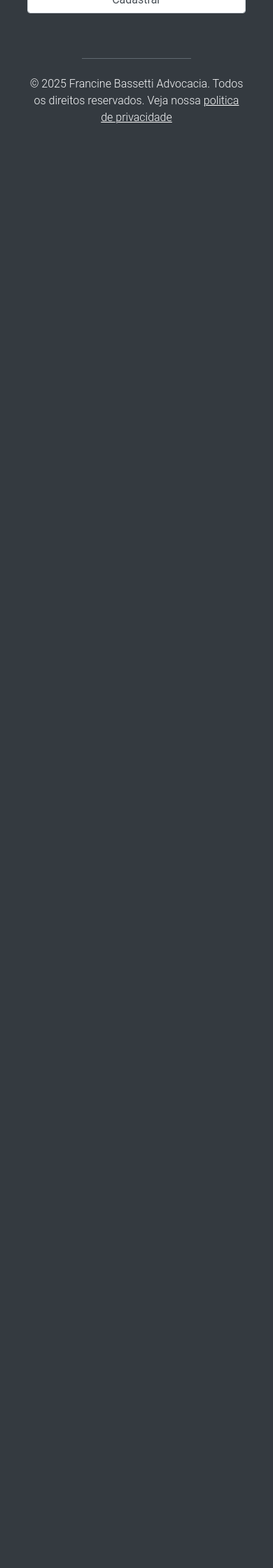
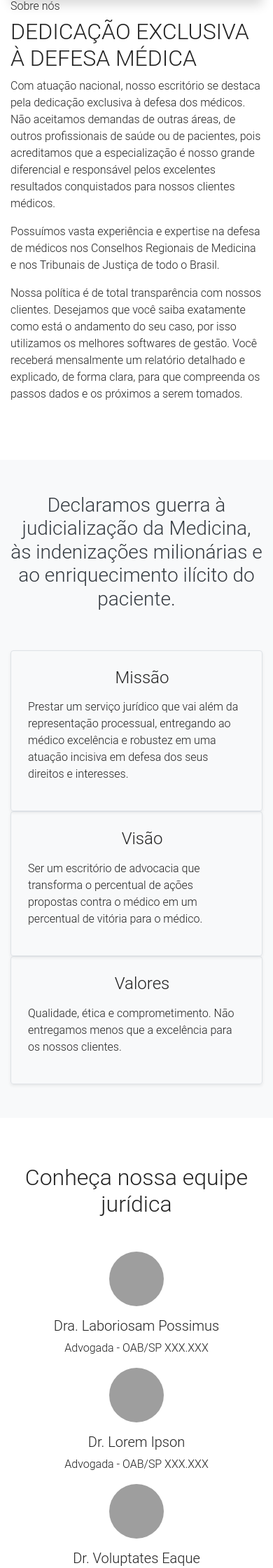
Before and after one commit to ricardocanedo/projeto-integrador-3-univesp-2025, a Django app: page /sobre/ in a window 390 px wide. Shown: the part 675-2915 px from the top of the page at 70% size. Before the commit the page ends 851 px from the top, so only its background shows below. Run offline with Django 5.2, Linux system fonts and the light colour scheme; grey boxes are pictures that could not be loaded.

Commit message:
migrate static page sobre

```diff
--- a/backend/backend/website/templates/website/sobre.html
+++ b/backend/backend/website/templates/website/sobre.html
@@ -3,6 +3,92 @@
 {% block title %}Sobre{% endblock %}
 
 {% block content %}
-<h1>Sobre</h1>
-<p>Informações sobre a empresa.</p>
+
+<section class="banner bg-light text-center d-flex justify-content-center align-items-center" style="height: 40vh;" aria-labelledby="about-title">
+    <div>
+        <h1 id="about-title" class="banner-title color-light text-light">Sobre nós</h1>
+    </div>
+</section>
+
+<section class="py-5" aria-labelledby="about-content">
+    <div class="container">
+        <div class="row">
+            <div class="col-md-6">
+                <img src="/static/website/media/advogada_francine_bassetti.jpg" alt="Advogada Francine Bassetti sorrindo" class="img-fluid rounded shadow">
+            </div>
+            <div class="col-md-6">
+                <h1 id="about-content" class="fw-light">Sobre nós</h1>
+                <h2 class="fw-light text-uppercase">Dedicação exclusiva à Defesa Médica</h2>
+                <p>Com atuação nacional, nosso escritório se destaca pela dedicação exclusiva à defesa dos médicos. Não aceitamos demandas de outras áreas, de outros profissionais de saúde ou de pacientes, pois acreditamos que a especialização é nosso grande diferencial e responsável pelos excelentes resultados conquistados para nossos clientes médicos.</p>
+                <p>Possuímos vasta experiência e expertise na defesa de médicos nos Conselhos Regionais de Medicina e nos Tribunais de Justiça de todo o Brasil.</p>
+                <p>Nossa política é de total transparência com nossos clientes. Desejamos que você saiba exatamente como está o andamento do seu caso, por isso utilizamos os melhores softwares de gestão. Você receberá mensalmente um relatório detalhado e explicado, de forma clara, para que compreenda os passos dados e os próximos a serem tomados.</p>
+            </div>
+        </div>
+    </div>
+</section>
+
+<section class="bg-light py-5">
+    <div class="container">
+        <div class="row">
+            <div class="col text-center text-light mb-5">
+                <h3 class="text-dark">Declaramos guerra à judicialização da Medicina, às indenizações milionárias e ao enriquecimento ilícito do paciente. </h3>
+            </div>
+        </div>
+        <div class="row text-center">
+            <div class="col-md-4 text-center">
+                <div class="p-4 border rounded shadow-sm card-equal-height">
+                    <h4 class="mb-3 d-flex align-items-center justify-content-center">
+                        <i class="fas fa-bullseye text-secondary mr-3"></i>
+                        Missão
+                    </h4>
+                    <p class="text-left">Prestar um serviço jurídico que vai além da representação processual, entregando ao médico excelência e robustez em uma atuação incisiva em defesa dos seus direitos e interesses.</p>
+                </div>
+            </div>
+
+            <div class="col-md-4 text-center">
+                <div class="p-4 border rounded shadow-sm card-equal-height">
+                    <h4 class="mb-3 d-flex align-items-center justify-content-center">
+                        <i class="fas fa-eye text-secondary mr-3"></i>
+                        Visão
+                    </h4>
+                    <p class="text-left">Ser um escritório de advocacia que transforma o percentual de ações propostas contra o médico em um percentual de vitória para o médico.</p>
+                </div>
+            </div>
+
+            <div class="col-md-4 text-center">
+                <div class="p-4 border rounded shadow-sm card-equal-height">
+                    <h4 class="mb-3 d-flex align-items-center justify-content-center">
+                        <i class="fas fa-handshake text-secondary mr-3"></i>
+                        Valores
+                    </h4>
+                    <p class="text-left">Qualidade, ética e comprometimento. Não entregamos menos que a excelência para os nossos clientes.</p>
+                </div>
+            </div>
+        </div>
+    </div>
+</section>
+
+<section class="py-5">
+    <div class="container">
+        <h2 class="text-center mb-5">Conheça nossa equipe jurídica</h2>
+        <div class="row">
+            <div class="col-md-4 text-center">
+                <img src="/static/website/media/pessoa-5.jpg" alt="Dra. Laboriosam Possimus" class="card-equipe img-fluid rounded-circle mb-3">
+                <h5>Dra. Laboriosam Possimus</h5>
+                <p>Advogada - OAB/SP XXX.XXX</p>
+            </div>
+            <div class="col-md-4 text-center">
+                <img src="/static/website/media/pessoa-2.jpg" alt="Dr. Lorem Ipson" class="card-equipe img-fluid rounded-circle mb-3">
+                <h5>Dr. Lorem Ipson</h5>
+                <p>Advogada - OAB/SP XXX.XXX</p>
+            </div>
+            <div class="col-md-4 text-center">
+                <img src="/static/website/media/pessoa-3.jpg" alt="Dr. Voluptates Eaque" class="card-equipe img-fluid rounded-circle mb-3">
+                <h5>Dr. Voluptates Eaque</h5>
+                <p>Advogada - OAB/SP XXX.XXX</p>
+            </div>
+        </div>
+    </div>
+</section>
+
 {% endblock %}
```
